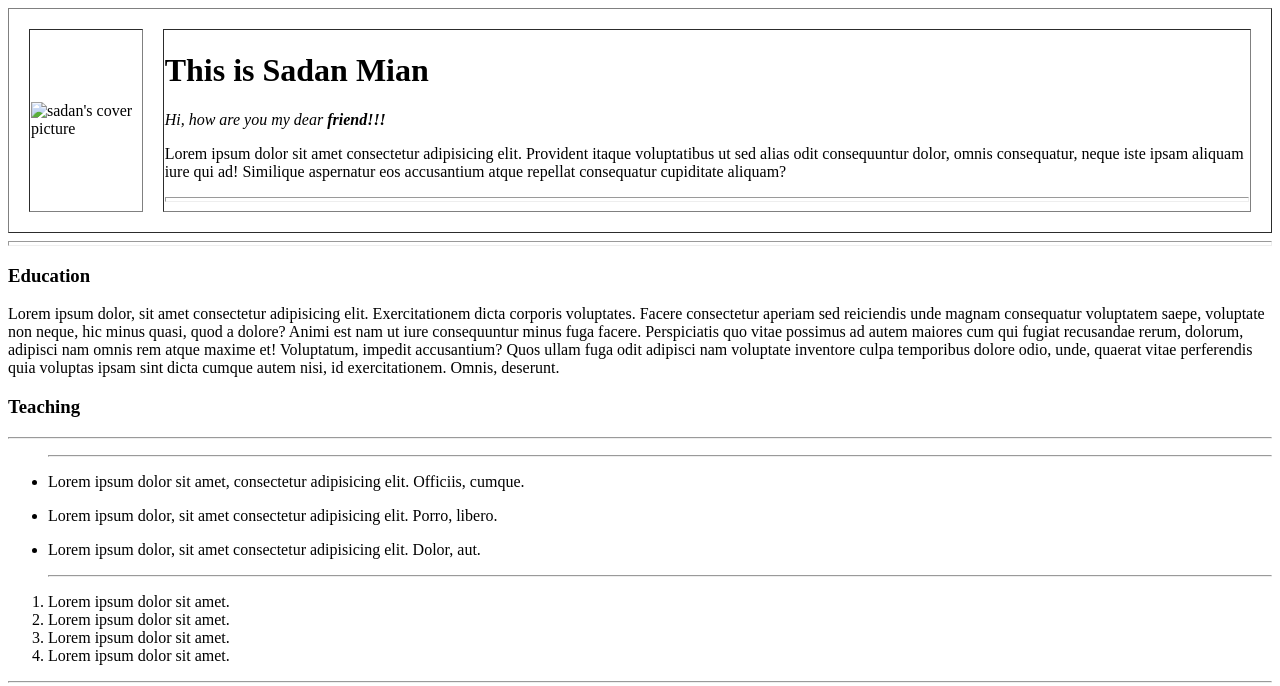
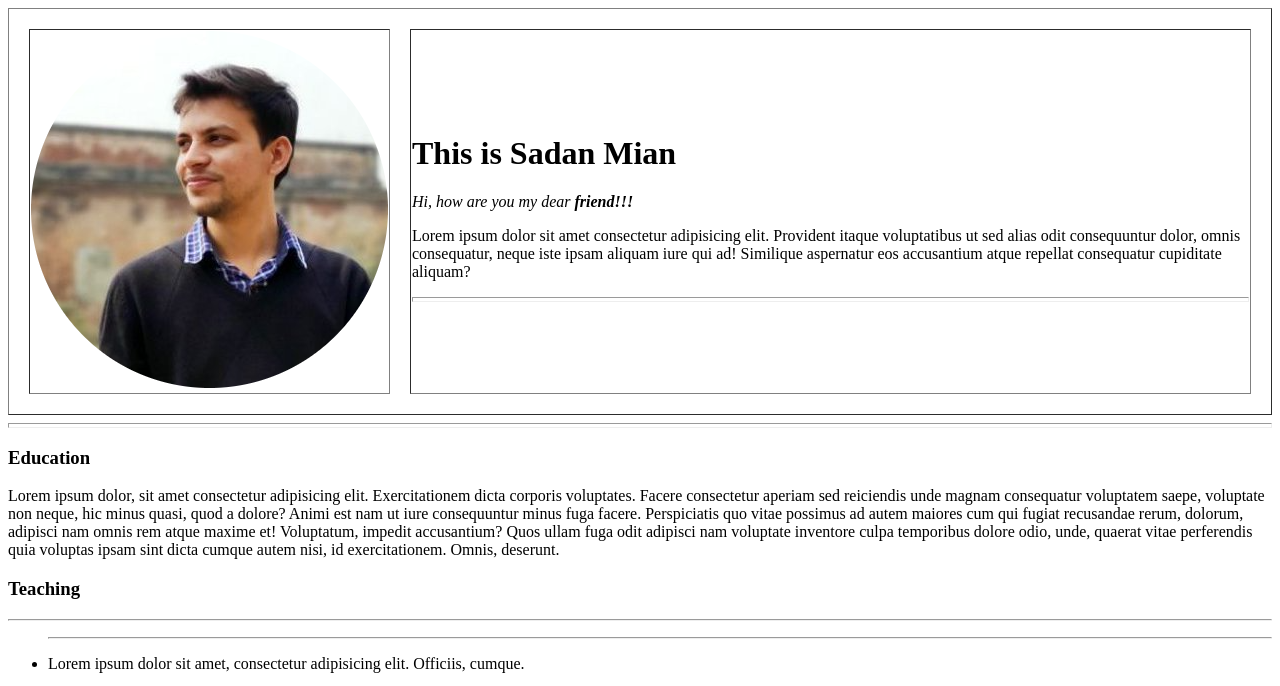
Before and after one commit to sadanmian/cv, a plain HTML site: page index.html in a window 1280 px wide. Shown: the top 686 px of the page. Drawn offline with Linux system fonts and the light colour scheme.

Commit message:
Update index.html

```diff
--- a/index.html
+++ b/index.html
@@ -8,7 +8,7 @@
 <body>
     <table cellspacing="20" border="1">
         <tr>
-            <td><img src="images/sadan.png" alt="sadan's cover picture"></td>
+            <td><img src="sadan.png" alt="sadan's cover picture"></td>
             <td>
                 <h1>This is Sadan Mian</h1>
                 <p><em>Hi, how are you my dear <strong>friend!!!</strong></em></p>
```
